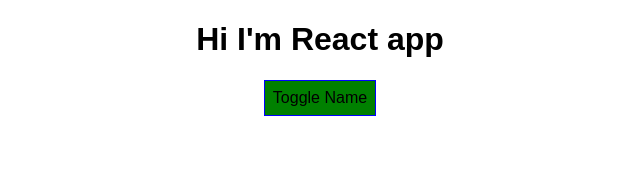
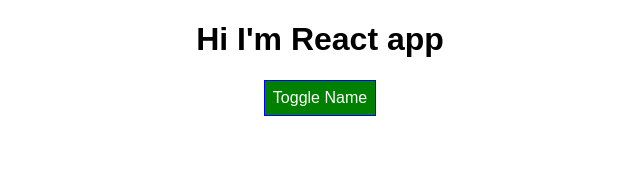
Before and after one commit to sktomov/ReactPractice, a React (Create React App) app: page / in a window 1280 px wide. Shown: the top 170 px of the page, without its empty margins (320-960 px from the left). Built offline with nearby package versions, Linux system fonts and the light colour scheme.

Commit message:
init commit

```diff
--- a/src/App.js
+++ b/src/App.js
@@ -39,6 +39,7 @@ class App extends Component {
   render() {
     const style = {
       backgroundColor : 'green',
+      color: 'white',
       cursor: 'pointer',
       padding: '8px',
       border: '1px solid blue',
@@ -60,6 +61,7 @@ class App extends Component {
         })}
         </div>
       );
+      style.backgroundColor = 'red';
     }
 
     return (
```
